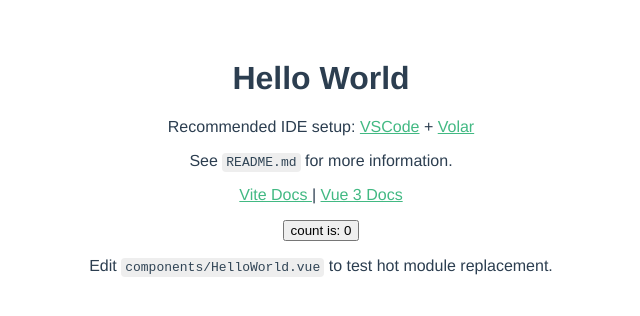
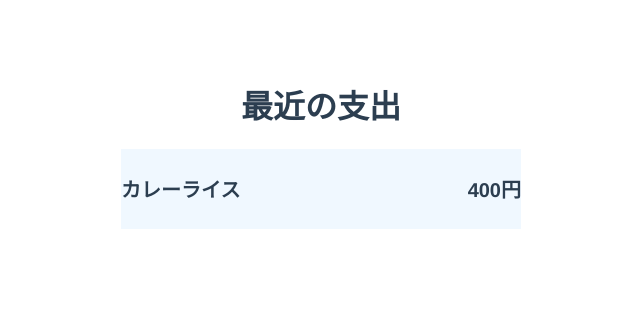
Before and after one commit to inatonix/vue-guide, a Vue app in the folder vue-guide/: page / in a window 1280 px wide. Shown: the top 316 px of the page, without its empty margins (319-959 px from the left). Built offline with nearby package versions, Linux system fonts and the light colour scheme.

Commit message:
section 4-2 finished

```diff
--- a/vue-guide/src/App.vue
+++ b/vue-guide/src/App.vue
@@ -2,11 +2,11 @@
 // This starter template is using Vue 3 <script setup> SFCs
 // Check out https://v3.vuejs.org/api/sfc-script-setup.html#sfc-script-setup
 // import HelloWorld from './components/HelloWorld.vue'
-import HelloWorld from './components/HelloWorld.vue';
+import Payment from './components/Payment.vue';
 </script>
 
 <template>
-  <HelloWorld msg="Hello World" />
+  <Payment />
 </template>
 
 <style>
--- /dev/null
+++ b/vue-guide/src/components/Payment.vue
@@ -0,0 +1,33 @@
+<script setup lang="ts">
+</script>
+
+<template>
+  <div class="container">
+    <h1>最近の支出</h1>
+    <div class="payment">
+      <label>カレーライス</label>
+      <label>400円</label>
+    </div>
+  </div>
+</template>
+
+<style scoped>
+.container {
+  display: flex;
+  flex-direction: column;
+  align-items: center;
+}
+.payment {
+  display: flex;
+  justify-content: space-between;
+  align-items: center;
+  height: 80px;
+  width: 400px;
+  background-color: aliceblue;
+}
+
+label {
+  font-size: 20px;
+  font-weight: bold;
+}
+</style>
```
